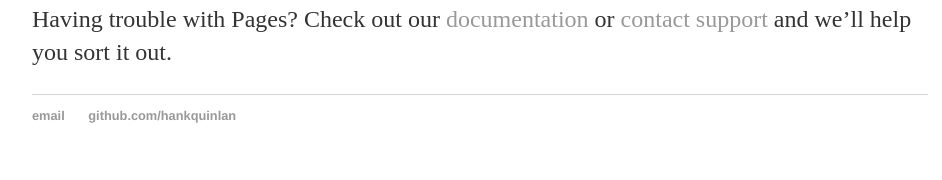
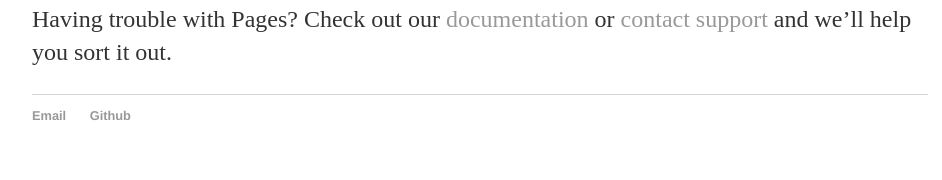
Before and after one commit to smani3/srilakshmimani.github.io, a Jekyll site: the page built from index.md, in a window 1280 px wide. Shown: the part 901-1081 px from the top of the page, without its empty margins (160-1102 px from the left). Built offline with Jekyll 4.4.1, drawn with Linux system fonts in a browser that asks for light colours; our own code applies the rules of GitHub Pages for plain Markdown files.

Commit message:
Update default.html

```diff
--- a/_layouts/default.html
+++ b/_layouts/default.html
@@ -21,8 +21,8 @@
 			</div><!-- /.container -->
 			<footer>
 	    		<ul>
-	        		<li><a href="mailto:hankquinlanhub@gmail.com">email</a></li>
-	        		<li><a href="https://github.com/hankquinlan">github.com/hankquinlan</a></li>
+	        		<li><a href="mailto:srilakshmi297@gmail.com">Email</a></li>
+	        		<li><a href="https://github.com/srilakshmimani">Github</a></li>
 				</ul>
 			</footer>
 		</body>
```
